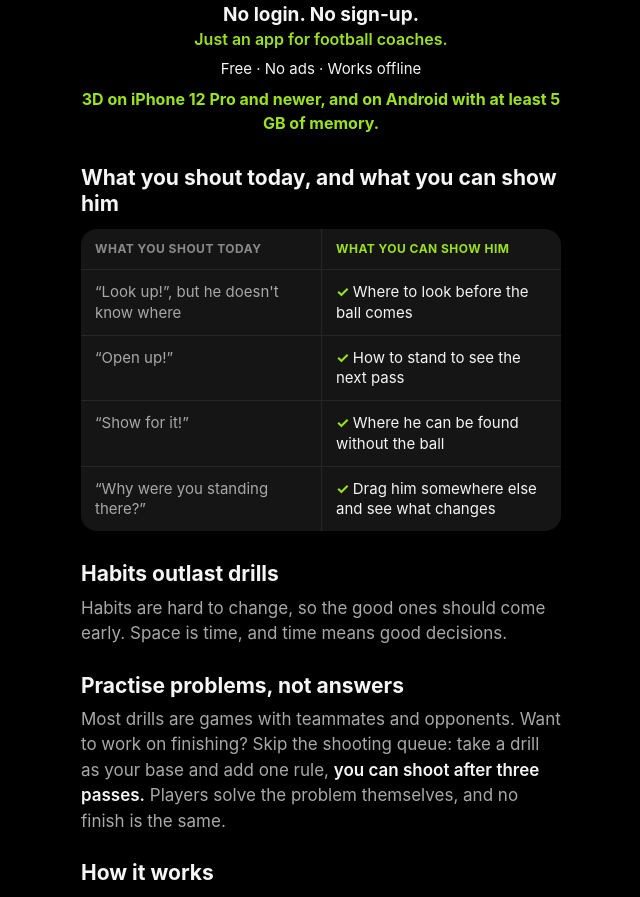
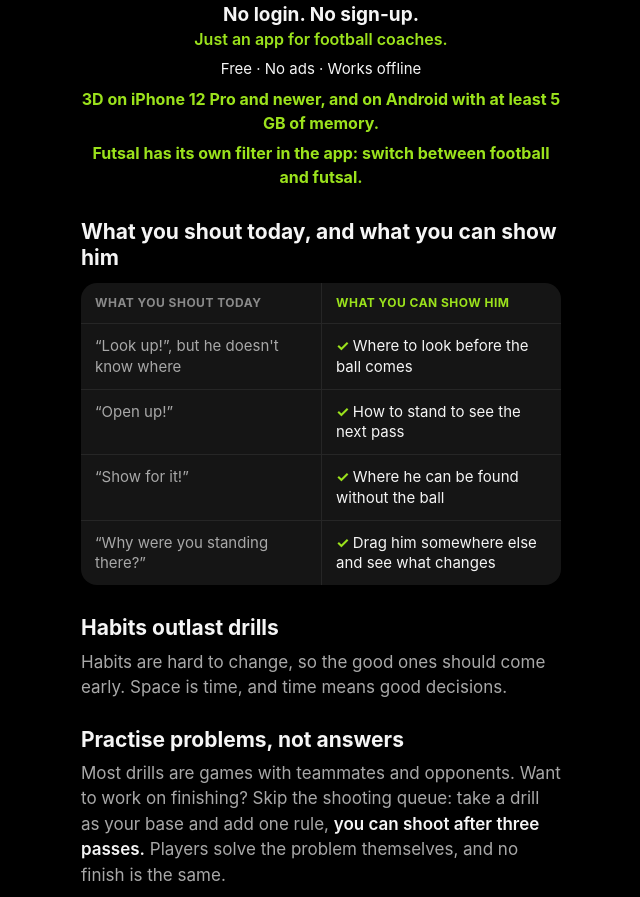
Before and after one commit to bjeffefjorden/pitchinstincts.no, a plain HTML site: page index.html in a window 1280 px wide. Shown: the part 985-1882 px from the top of the page, without its empty margins (319-959 px from the left). Drawn offline with Linux system fonts and the light colour scheme.

Commit message:
Forsiden: «Futsal har eget filter i appen» på seks språk

```diff
--- a/index.html
+++ b/index.html
@@ -66,6 +66,7 @@ a.bubble:hover{background:#fff}.bubbleico{position:absolute;top:-10px;right:-10p
 <p class="noacc"><b id="noacc1">Ingen innlogging. Ingen registrering.</b><span id="noacc2">Bare en app for fotballtrenere.</span></p>
 <p class="facts" id="facts"><span>Gratis</span> · <span>Ingen reklame</span> · <span>Virker uten nett</span></p>
 <p class="soon3d" id="soon3d"><b>3D på iPhone 12 Pro og nyere, og på Android med minst 5 GB minne.</b></p>
+<p class="soon3d" id="futsalfilter"><b>Futsal har eget filter i appen: bytt mellom fotball og futsal.</b></p>
 <p class="droid" id="soon"><span id="droidtext">Android kommer snart.</span> <a id="droidlink" href="/android/">Bli testtrener →</a></p></div>
 <h2 id="cmphead">Det du roper i dag, og det du kan vise ham</h2>
 <table class="cmp"><thead><tr><th class="no" id="colno" scope="col">Det du roper i dag</th><th class="yes" id="colyes" scope="col">Det du kan vise ham</th></tr></thead><tbody>
@@ -168,6 +169,7 @@ document.documentElement.lang=nb?"nb":pt?"pt-BR":it?"it":es?"es":fr?"fr":"en";
 // Forsiden (Ørjan 2026-11-01: «Se spillet før ballen kommer.»): én tekst per språk, norsk står i HTML-en uten JavaScript
 setText("headline",t("Treneren styrer kampen. Du bestemmer treningen. Appen er til inspirasjon.","The coach runs the game. You decide the training. The app is for inspiration.","O treinador comanda o jogo. Você decide o treino. O app é para inspiração.","L'allenatore guida la partita. Sei tu a decidere l'allenamento. L'app è fonte di ispirazione.","El entrenador manda en el partido. Tú decides el entrenamiento. La app es para inspirarte.","L'entraîneur mène le match. C'est toi qui décides de l'entraînement. L'appli est là pour t'inspirer."));
 setText("soon3d",t("3D på iPhone 12 Pro og nyere, og på Android med minst 5 GB minne.","3D on iPhone 12 Pro and newer, and on Android with at least 5 GB of memory.","3D no iPhone 12 Pro e mais novos, e no Android com pelo menos 5 GB de memória.","3D su iPhone 12 Pro e successivi, e su Android con almeno 5 GB di memoria.","3D en iPhone 12 Pro y posteriores, y en Android con al menos 5 GB de memoria.","3D sur iPhone 12 Pro et plus récents, et sur Android avec au moins 5 Go de mémoire."));
+setText("futsalfilter",t("Futsal har eget filter i appen: bytt mellom fotball og futsal.","Futsal has its own filter in the app: switch between football and futsal.","O futsal tem filtro próprio no app: alterne entre futebol e futsal.","Il futsal ha un filtro tutto suo nell'app: passa dal calcio al futsal.","El futsal tiene su propio filtro en la app: cambia entre fútbol y futsal.","Le futsal a son propre filtre dans l'appli : passe du football au futsal."));
 setText("craft",t("Fotballen er faget.","Football is the craft.","O futebol é o ofício.","Il calcio è il mestiere.","El fútbol es el oficio.","Le football est le métier."));
 setText("tag",t("Pitch Instincts er taktikktavla for fotballtrenere: lag øvelser og taktikker selv, se dem spilles av i 3D og vis dem til spillerne på telefonen. Eller velg blant over 160 ferdige øvelser.","Pitch Instincts is the app for football coaches: make your own drills and tactics, watch them play in 3D and show them to your players on your phone. Or pick from over 160 ready-made drills.","O Pitch Instincts é a prancheta tática para treinadores de futebol: crie seus próprios exercícios e táticas, veja-os em 3D e mostre aos jogadores no celular. Ou escolha entre mais de 160 exercícios prontos.","Pitch Instincts è la lavagna tattica per gli allenatori di calcio: crea i tuoi esercizi e le tue tattiche, guardali in 3D e mostrali ai giocatori sul telefono. Oppure scegli tra oltre 160 esercizi pronti.","Pitch Instincts es la pizarra táctica para entrenadores de fútbol: crea tus propios ejercicios y tácticas, míralos en 3D y muéstralos a tus jugadores en el móvil. O elige entre más de 160 ejercicios listos.","Pitch Instincts est le tableau tactique des entraîneurs de football : crée tes propres exercices et tactiques, vois-les en 3D et montre-les à tes joueurs sur ton téléphone. Ou choisis parmi plus de 160 exercices prêts."));
 setText("cap",t("Trykk på en spiller. Se hva han ser.","Tap a player. See what he sees.","Toque em um jogador. Veja o que ele vê.","Tocca un giocatore. Guarda quello che vede.","Toca a un jugador. Mira lo que ve.","Touche un joueur. Vois ce qu'il voit."));
```
